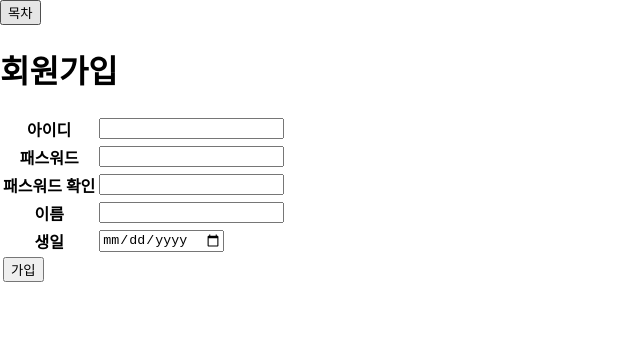
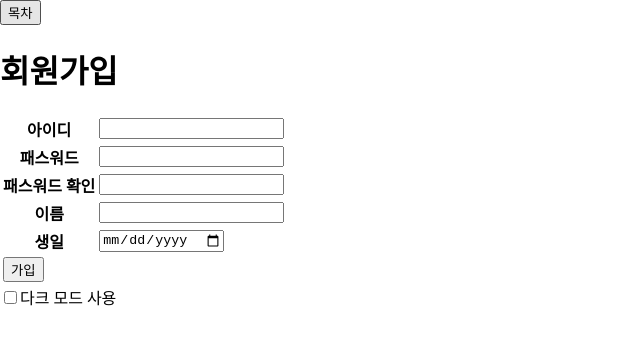
Before and after one commit to shlee9412/igloo-react, a React (Create React App) app: page /signup in a window 1280 px wide. Shown: the top 344 px of the page, without its empty margins (0-640 px from the left). Built offline with nearby package versions, Linux system fonts and the light colour scheme.

Commit message:
useContext

```diff
--- a/src/App.tsx
+++ b/src/App.tsx
@@ -1,9 +1,26 @@
 import React from 'react';
+import { createContext, useState } from 'react';
 import RouteContainer from './RouteContainer';
 
+export const ThemeContext = createContext('');
+
 const App = () => {
+  const [theme, setTheme] = useState('light');
+
   return (
-    <RouteContainer />
+    <ThemeContext.Provider value={theme}>
+      <RouteContainer />
+      <label>
+        <input
+          type='checkbox'
+          checked={theme === 'dark'}
+          onChange={(e) => {
+            setTheme(e.target.checked ? 'dark' : 'light')
+          }}
+        />
+        다크 모드 사용
+      </label>
+    </ThemeContext.Provider>
   );
 };
 
--- a/src/pages/SignUp.tsx
+++ b/src/pages/SignUp.tsx
@@ -1,4 +1,11 @@
-import React, { useCallback, useMemo, useState } from 'react';
+import React, { useCallback, useMemo, useState, useContext } from 'react';
+import { ThemeContext } from '../App';
+import styled from 'styled-components';
+
+const DivContainer = styled.div`
+  background-color: ${props => props.theme === 'light' ? 'white' : 'black'};
+  color: ${props => props.theme === 'light' ? 'black' : 'white'};
+`;
 
 interface FormInputParams {
   key?: any
@@ -9,6 +16,8 @@ interface FormInputParams {
 }
 
 const SignUp = () => {
+  const context = useContext(ThemeContext);
+
   const [userId, setUserId] = useState('');
   const [password, setPassword] = useState('');
   const [passwordConfirm, setPasswordConfirm] = useState('');
@@ -78,7 +87,9 @@ const SignUp = () => {
   }, [userId, password, passwordConfirm, name, birth]);
 
   return (
-    <div>
+    <DivContainer
+      theme={context}
+    >
       <h1>회원가입</h1>
       <form onSubmit={register}>
         <table>
@@ -123,7 +134,7 @@ const SignUp = () => {
           </tbody>
         </table>
       </form>
-    </div>
+    </DivContainer>
   );
 };
 
```
